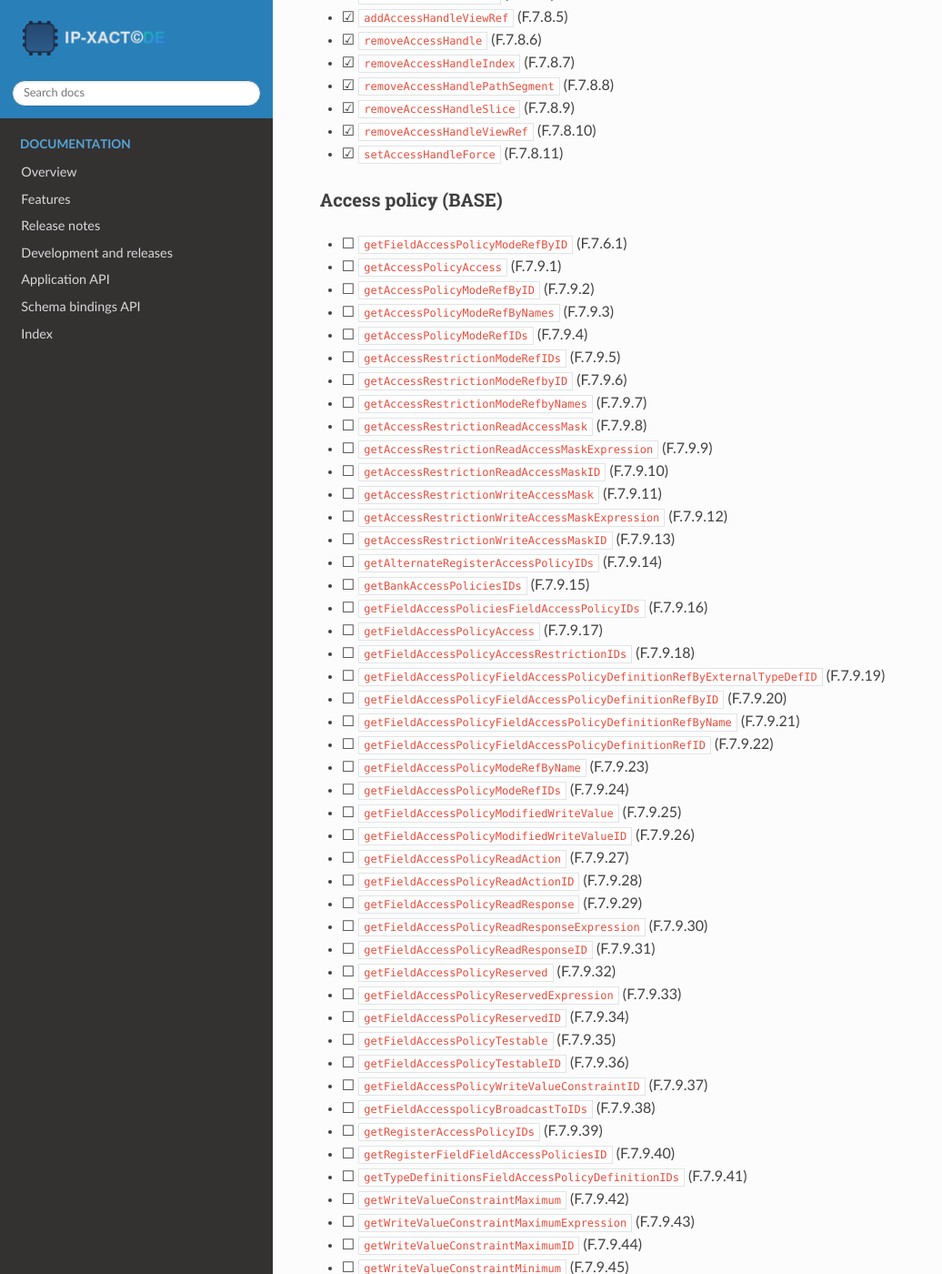
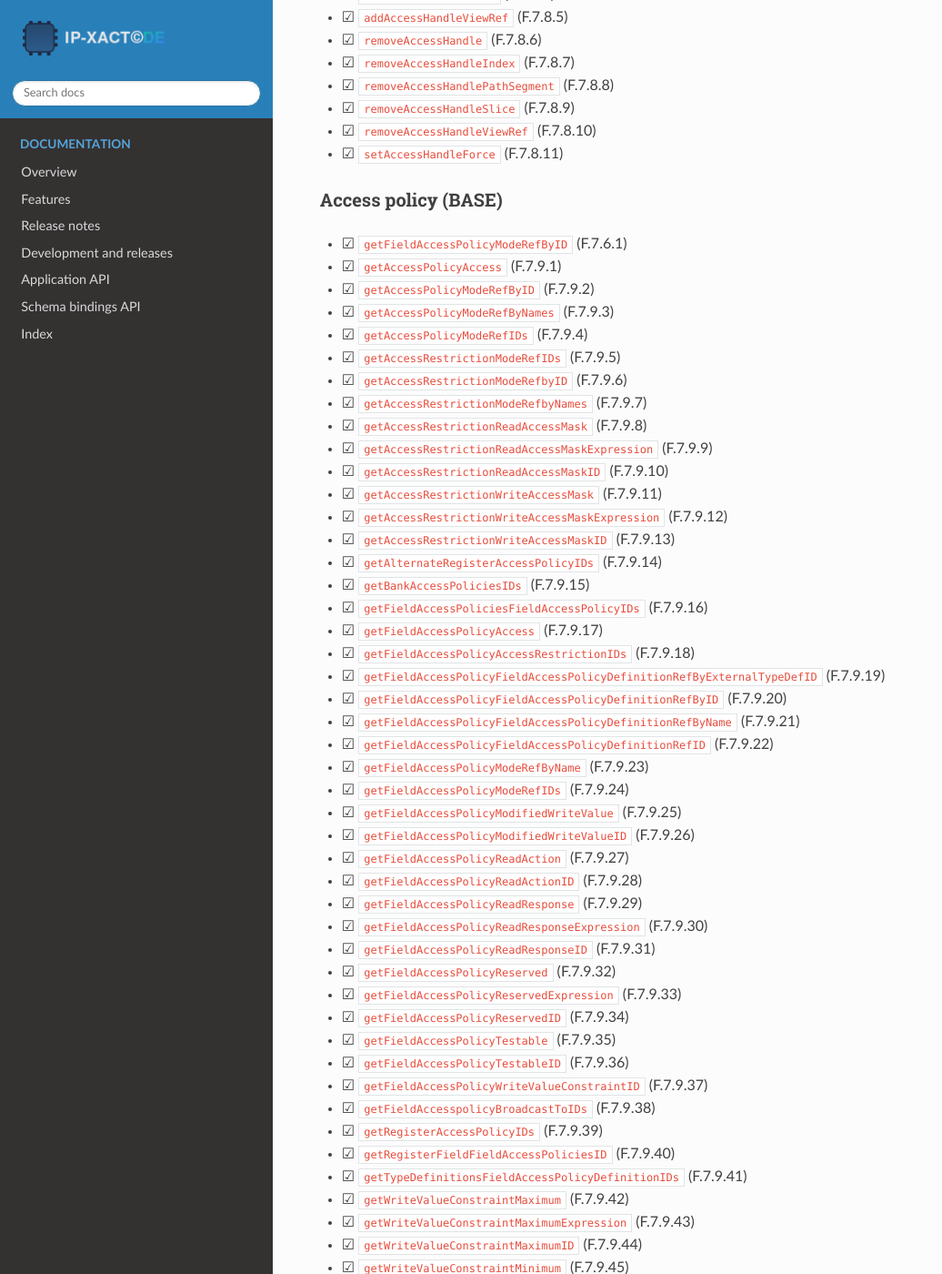
Before and after one commit to amal-khailtash/pyipxact-de, a Sphinx documentation site: the page built from docs/features.rst, in a window 1280 px wide and 1400 px high, scrolled down 13634 px. Shown: the whole window at 91% size, without its empty margins (0-1036 px from the left). Built offline with Sphinx 7.4.7 and the Read the Docs theme 3.1.0, drawn with Linux system fonts in a browser that asks for light colours; pages that are not in the unit, such as notebooks, are missing from menus; some of the changed text lies outside the part shown.

```diff
--- a/docs/features.rst
+++ b/docs/features.rst
@@ -478,109 +478,109 @@ Access handle (EXTENDED)
 Access policy (BASE)
 ~~~~~~~~~~~~~~~~~~~~
 
-- ☐ ``getFieldAccessPolicyModeRefByID`` (F.7.6.1)
-- ☐ ``getAccessPolicyAccess`` (F.7.9.1)
-- ☐ ``getAccessPolicyModeRefByID`` (F.7.9.2)
-- ☐ ``getAccessPolicyModeRefByNames`` (F.7.9.3)
-- ☐ ``getAccessPolicyModeRefIDs`` (F.7.9.4)
-- ☐ ``getAccessRestrictionModeRefIDs`` (F.7.9.5)
-- ☐ ``getAccessRestrictionModeRefbyID`` (F.7.9.6)
-- ☐ ``getAccessRestrictionModeRefbyNames`` (F.7.9.7)
-- ☐ ``getAccessRestrictionReadAccessMask`` (F.7.9.8)
-- ☐ ``getAccessRestrictionReadAccessMaskExpression`` (F.7.9.9)
-- ☐ ``getAccessRestrictionReadAccessMaskID`` (F.7.9.10)
-- ☐ ``getAccessRestrictionWriteAccessMask`` (F.7.9.11)
-- ☐ ``getAccessRestrictionWriteAccessMaskExpression`` (F.7.9.12)
-- ☐ ``getAccessRestrictionWriteAccessMaskID`` (F.7.9.13)
-- ☐ ``getAlternateRegisterAccessPolicyIDs`` (F.7.9.14)
-- ☐ ``getBankAccessPoliciesIDs`` (F.7.9.15)
-- ☐ ``getFieldAccessPoliciesFieldAccessPolicyIDs`` (F.7.9.16)
-- ☐ ``getFieldAccessPolicyAccess`` (F.7.9.17)
-- ☐ ``getFieldAccessPolicyAccessRestrictionIDs`` (F.7.9.18)
-- ☐ ``getFieldAccessPolicyFieldAccessPolicyDefinitionRefByExternalTypeDefID`` (F.7.9.19)
-- ☐ ``getFieldAccessPolicyFieldAccessPolicyDefinitionRefByID`` (F.7.9.20)
-- ☐ ``getFieldAccessPolicyFieldAccessPolicyDefinitionRefByName`` (F.7.9.21)
-- ☐ ``getFieldAccessPolicyFieldAccessPolicyDefinitionRefID`` (F.7.9.22)
-- ☐ ``getFieldAccessPolicyModeRefByName`` (F.7.9.23)
-- ☐ ``getFieldAccessPolicyModeRefIDs`` (F.7.9.24)
-- ☐ ``getFieldAccessPolicyModifiedWriteValue`` (F.7.9.25)
-- ☐ ``getFieldAccessPolicyModifiedWriteValueID`` (F.7.9.26)
-- ☐ ``getFieldAccessPolicyReadAction`` (F.7.9.27)
-- ☐ ``getFieldAccessPolicyReadActionID`` (F.7.9.28)
-- ☐ ``getFieldAccessPolicyReadResponse`` (F.7.9.29)
-- ☐ ``getFieldAccessPolicyReadResponseExpression`` (F.7.9.30)
-- ☐ ``getFieldAccessPolicyReadResponseID`` (F.7.9.31)
-- ☐ ``getFieldAccessPolicyReserved`` (F.7.9.32)
-- ☐ ``getFieldAccessPolicyReservedExpression`` (F.7.9.33)
-- ☐ ``getFieldAccessPolicyReservedID`` (F.7.9.34)
-- ☐ ``getFieldAccessPolicyTestable`` (F.7.9.35)
-- ☐ ``getFieldAccessPolicyTestableID`` (F.7.9.36)
-- ☐ ``getFieldAccessPolicyWriteValueConstraintID`` (F.7.9.37)
-- ☐ ``getFieldAccesspolicyBroadcastToIDs`` (F.7.9.38)
-- ☐ ``getRegisterAccessPolicyIDs`` (F.7.9.39)
-- ☐ ``getRegisterFieldFieldAccessPoliciesID`` (F.7.9.40)
-- ☐ ``getTypeDefinitionsFieldAccessPolicyDefinitionIDs`` (F.7.9.41)
-- ☐ ``getWriteValueConstraintMaximum`` (F.7.9.42)
-- ☐ ``getWriteValueConstraintMaximumExpression`` (F.7.9.43)
-- ☐ ``getWriteValueConstraintMaximumID`` (F.7.9.44)
-- ☐ ``getWriteValueConstraintMinimum`` (F.7.9.45)
-- ☐ ``getWriteValueConstraintMinimumExpression`` (F.7.9.46)
-- ☐ ``getWriteValueConstraintMinimumID`` (F.7.9.47)
-- ☐ ``getWriteValueConstraintUseEnumeratedValues`` (F.7.9.48)
-- ☐ ``getWriteValueConstraintWriteAsRead`` (F.7.9.49)
+- ☑ ``getFieldAccessPolicyModeRefByID`` (F.7.6.1)
+- ☑ ``getAccessPolicyAccess`` (F.7.9.1)
+- ☑ ``getAccessPolicyModeRefByID`` (F.7.9.2)
+- ☑ ``getAccessPolicyModeRefByNames`` (F.7.9.3)
+- ☑ ``getAccessPolicyModeRefIDs`` (F.7.9.4)
+- ☑ ``getAccessRestrictionModeRefIDs`` (F.7.9.5)
+- ☑ ``getAccessRestrictionModeRefbyID`` (F.7.9.6)
+- ☑ ``getAccessRestrictionModeRefbyNames`` (F.7.9.7)
+- ☑ ``getAccessRestrictionReadAccessMask`` (F.7.9.8)
+- ☑ ``getAccessRestrictionReadAccessMaskExpression`` (F.7.9.9)
+- ☑ ``getAccessRestrictionReadAccessMaskID`` (F.7.9.10)
+- ☑ ``getAccessRestrictionWriteAccessMask`` (F.7.9.11)
+- ☑ ``getAccessRestrictionWriteAccessMaskExpression`` (F.7.9.12)
+- ☑ ``getAccessRestrictionWriteAccessMaskID`` (F.7.9.13)
+- ☑ ``getAlternateRegisterAccessPolicyIDs`` (F.7.9.14)
+- ☑ ``getBankAccessPoliciesIDs`` (F.7.9.15)
+- ☑ ``getFieldAccessPoliciesFieldAccessPolicyIDs`` (F.7.9.16)
+- ☑ ``getFieldAccessPolicyAccess`` (F.7.9.17)
+- ☑ ``getFieldAccessPolicyAccessRestrictionIDs`` (F.7.9.18)
+- ☑ ``getFieldAccessPolicyFieldAccessPolicyDefinitionRefByExternalTypeDefID`` (F.7.9.19)
+- ☑ ``getFieldAccessPolicyFieldAccessPolicyDefinitionRefByID`` (F.7.9.20)
+- ☑ ``getFieldAccessPolicyFieldAccessPolicyDefinitionRefByName`` (F.7.9.21)
+- ☑ ``getFieldAccessPolicyFieldAccessPolicyDefinitionRefID`` (F.7.9.22)
+- ☑ ``getFieldAccessPolicyModeRefByName`` (F.7.9.23)
+- ☑ ``getFieldAccessPolicyModeRefIDs`` (F.7.9.24)
+- ☑ ``getFieldAccessPolicyModifiedWriteValue`` (F.7.9.25)
+- ☑ ``getFieldAccessPolicyModifiedWriteValueID`` (F.7.9.26)
+- ☑ ``getFieldAccessPolicyReadAction`` (F.7.9.27)
+- ☑ ``getFieldAccessPolicyReadActionID`` (F.7.9.28)
+- ☑ ``getFieldAccessPolicyReadResponse`` (F.7.9.29)
+- ☑ ``getFieldAccessPolicyReadResponseExpression`` (F.7.9.30)
+- ☑ ``getFieldAccessPolicyReadResponseID`` (F.7.9.31)
+- ☑ ``getFieldAccessPolicyReserved`` (F.7.9.32)
+- ☑ ``getFieldAccessPolicyReservedExpression`` (F.7.9.33)
+- ☑ ``getFieldAccessPolicyReservedID`` (F.7.9.34)
+- ☑ ``getFieldAccessPolicyTestable`` (F.7.9.35)
+- ☑ ``getFieldAccessPolicyTestableID`` (F.7.9.36)
+- ☑ ``getFieldAccessPolicyWriteValueConstraintID`` (F.7.9.37)
+- ☑ ``getFieldAccesspolicyBroadcastToIDs`` (F.7.9.38)
+- ☑ ``getRegisterAccessPolicyIDs`` (F.7.9.39)
+- ☑ ``getRegisterFieldFieldAccessPoliciesID`` (F.7.9.40)
+- ☑ ``getTypeDefinitionsFieldAccessPolicyDefinitionIDs`` (F.7.9.41)
+- ☑ ``getWriteValueConstraintMaximum`` (F.7.9.42)
+- ☑ ``getWriteValueConstraintMaximumExpression`` (F.7.9.43)
+- ☑ ``getWriteValueConstraintMaximumID`` (F.7.9.44)
+- ☑ ``getWriteValueConstraintMinimum`` (F.7.9.45)
+- ☑ ``getWriteValueConstraintMinimumExpression`` (F.7.9.46)
+- ☑ ``getWriteValueConstraintMinimumID`` (F.7.9.47)
+- ☑ ``getWriteValueConstraintUseEnumeratedValues`` (F.7.9.48)
+- ☑ ``getWriteValueConstraintWriteAsRead`` (F.7.9.49)
 
 Access policy (EXTENDED)
 ~~~~~~~~~~~~~~~~~~~~~~~~
 
-- ☐ ``addAccessRestrictionModeRef`` (F.7.10.1)
-- ☐ ``addAddressBlockAccessPolicy`` (F.7.10.2)
-- ☐ ``addAlternateRegisterAccessPolicy`` (F.7.10.3)
-- ☐ ``addExternalTypeDefinitionsResetTypeLink`` (F.7.10.4)
-- ☐ ``addFieldAccessPoliciesFieldAccessPolicy`` (F.7.10.5)
-- ☐ ``addFieldAccessPolicyAccessRestriction`` (F.7.10.6)
-- ☐ ``addFieldAccessPolicyBroadcastTo`` (F.7.10.7)
-- ☐ ``addFieldAccessPolicyModeRef`` (F.7.10.8)
-- ☐ ``addFieldDefinitionFieldAccessPolicy`` (F.7.10.9)
-- ☐ ``addRegisterAccessPolicy`` (F.7.10.10)
-- ☐ ``addRegisterFileAccessPolicy`` (F.7.10.11)
-- ☐ ``removeAccessPolicyAccess`` (F.7.10.12)
-- ☐ ``removeAccessRestrictionModeRef`` (F.7.10.13)
-- ☐ ``removeAccessRestrictionReadAccessMask`` (F.7.10.14)
-- ☐ ``removeAccessRestrictionWriteAccessMask`` (F.7.10.15)
-- ☐ ``removeAddressBlockAccessPolicyID`` (F.7.10.16)
-- ☐ ``removeAlternateRegisterAccessPolicy`` (F.7.10.17)
-- ☐ ``removeFieldAccessPoliciesFieldAccessPolicy`` (F.7.10.18)
-- ☐ ``removeFieldAccessPolicyAccess`` (F.7.10.19)
-- ☐ ``removeFieldAccessPolicyAccessRestriction`` (F.7.10.20)
-- ☐ ``removeFieldAccessPolicyBroadcastTo`` (F.7.10.21)
-- ☐ ``removeFieldAccessPolicyFieldAccessPolicyDefinitionRef`` (F.7.10.22)
-- ☐ ``removeFieldAccessPolicyModeRef`` (F.7.10.23)
-- ☐ ``removeFieldAccessPolicyModifiedWriteValue`` (F.7.10.24)
-- ☐ ``removeFieldAccessPolicyReadAction`` (F.7.10.25)
-- ☐ ``removeFieldAccessPolicyReadResponse`` (F.7.10.26)
-- ☐ ``removeFieldAccessPolicyReserved`` (F.7.10.27)
-- ☐ ``removeFieldAccessPolicyTestable`` (F.7.10.28)
-- ☐ ``removeFieldAccessPolicyWriteValueConstraint`` (F.7.10.29)
-- ☐ ``removeFieldDefinitionFieldAccessPolicy`` (F.7.10.30)
-- ☐ ``removeRegisterAccessPolicy`` (F.7.10.31)
-- ☐ ``removeRegisterFileAccessPolicy`` (F.7.10.32)
-- ☐ ``setAccessPolicyAccess`` (F.7.10.33)
-- ☐ ``setAccessRestrictionReadAccessMask`` (F.7.10.34)
-- ☐ ``setAccessRestrictionWriteAccessMask`` (F.7.10.35)
-- ☐ ``setFieldAccessPolicyAccess`` (F.7.10.36)
-- ☐ ``setFieldAccessPolicyFieldAccessPolicyDefinitionRef`` (F.7.10.37)
-- ☐ ``setFieldAccessPolicyModifiedWriteValue`` (F.7.10.38)
-- ☐ ``setFieldAccessPolicyReadAction`` (F.7.10.39)
-- ☐ ``setFieldAccessPolicyReadResponse`` (F.7.10.40)
-- ☐ ``setFieldAccessPolicyReserved`` (F.7.10.41)
-- ☐ ``setFieldAccessPolicyTestable`` (F.7.10.42)
-- ☐ ``setFieldAccessPolicyWriteValueConstraintMinMax`` (F.7.10.43)
-- ☐ ``setFieldAccessPolicyWriteValueConstraintUseEnumeratedValue`` (F.7.10.44)
-- ☐ ``setFieldAccessPolicyWriteValueConstraintWriteAsRead`` (F.7.10.45)
-- ☐ ``setWriteValueConstraintMaximum`` (F.7.10.46)
-- ☐ ``setWriteValueConstraintMinimum`` (F.7.10.47)
-- ☐ ``setWriteValueConstraintUseEnumeratedValues`` (F.7.10.48)
-- ☐ ``setWriteValueConstraintWriteAsRead`` (F.7.10.49)
+- ☑ ``addAccessRestrictionModeRef`` (F.7.10.1)
+- ☑ ``addAddressBlockAccessPolicy`` (F.7.10.2)
+- ☑ ``addAlternateRegisterAccessPolicy`` (F.7.10.3)
+- ☑ ``addExternalTypeDefinitionsResetTypeLink`` (F.7.10.4)
+- ☑ ``addFieldAccessPoliciesFieldAccessPolicy`` (F.7.10.5)
+- ☑ ``addFieldAccessPolicyAccessRestriction`` (F.7.10.6)
+- ☑ ``addFieldAccessPolicyBroadcastTo`` (F.7.10.7)
+- ☑ ``addFieldAccessPolicyModeRef`` (F.7.10.8)
+- ☑ ``addFieldDefinitionFieldAccessPolicy`` (F.7.10.9)
+- ☑ ``addRegisterAccessPolicy`` (F.7.10.10)
+- ☑ ``addRegisterFileAccessPolicy`` (F.7.10.11)
+- ☑ ``removeAccessPolicyAccess`` (F.7.10.12)
+- ☑ ``removeAccessRestrictionModeRef`` (F.7.10.13)
+- ☑ ``removeAccessRestrictionReadAccessMask`` (F.7.10.14)
+- ☑ ``removeAccessRestrictionWriteAccessMask`` (F.7.10.15)
+- ☑ ``removeAddressBlockAccessPolicyID`` (F.7.10.16)
+- ☑ ``removeAlternateRegisterAccessPolicy`` (F.7.10.17)
+- ☑ ``removeFieldAccessPoliciesFieldAccessPolicy`` (F.7.10.18)
+- ☑ ``removeFieldAccessPolicyAccess`` (F.7.10.19)
+- ☑ ``removeFieldAccessPolicyAccessRestriction`` (F.7.10.20)
+- ☑ ``removeFieldAccessPolicyBroadcastTo`` (F.7.10.21)
+- ☑ ``removeFieldAccessPolicyFieldAccessPolicyDefinitionRef`` (F.7.10.22)
+- ☑ ``removeFieldAccessPolicyModeRef`` (F.7.10.23)
+- ☑ ``removeFieldAccessPolicyModifiedWriteValue`` (F.7.10.24)
+- ☑ ``removeFieldAccessPolicyReadAction`` (F.7.10.25)
+- ☑ ``removeFieldAccessPolicyReadResponse`` (F.7.10.26)
+- ☑ ``removeFieldAccessPolicyReserved`` (F.7.10.27)
+- ☑ ``removeFieldAccessPolicyTestable`` (F.7.10.28)
+- ☑ ``removeFieldAccessPolicyWriteValueConstraint`` (F.7.10.29)
+- ☑ ``removeFieldDefinitionFieldAccessPolicy`` (F.7.10.30)
+- ☑ ``removeRegisterAccessPolicy`` (F.7.10.31)
+- ☑ ``removeRegisterFileAccessPolicy`` (F.7.10.32)
+- ☑ ``setAccessPolicyAccess`` (F.7.10.33)
+- ☑ ``setAccessRestrictionReadAccessMask`` (F.7.10.34)
+- ☑ ``setAccessRestrictionWriteAccessMask`` (F.7.10.35)
+- ☑ ``setFieldAccessPolicyAccess`` (F.7.10.36)
+- ☑ ``setFieldAccessPolicyFieldAccessPolicyDefinitionRef`` (F.7.10.37)
+- ☑ ``setFieldAccessPolicyModifiedWriteValue`` (F.7.10.38)
+- ☑ ``setFieldAccessPolicyReadAction`` (F.7.10.39)
+- ☑ ``setFieldAccessPolicyReadResponse`` (F.7.10.40)
+- ☑ ``setFieldAccessPolicyReserved`` (F.7.10.41)
+- ☑ ``setFieldAccessPolicyTestable`` (F.7.10.42)
+- ☑ ``setFieldAccessPolicyWriteValueConstraintMinMax`` (F.7.10.43)
+- ☑ ``setFieldAccessPolicyWriteValueConstraintUseEnumeratedValue`` (F.7.10.44)
+- ☑ ``setFieldAccessPolicyWriteValueConstraintWriteAsRead`` (F.7.10.45)
+- ☑ ``setWriteValueConstraintMaximum`` (F.7.10.46)
+- ☑ ``setWriteValueConstraintMinimum`` (F.7.10.47)
+- ☑ ``setWriteValueConstraintUseEnumeratedValues`` (F.7.10.48)
+- ☑ ``setWriteValueConstraintWriteAsRead`` (F.7.10.49)
 
 Address space (BASE)
 ~~~~~~~~~~~~~~~~~~~~
```
Also changed, not shown: CHANGELOG.md (+1 -0 lines), 3 other files.
